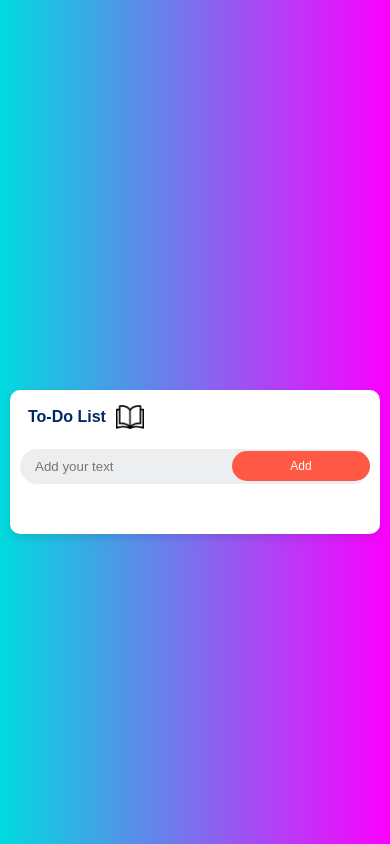
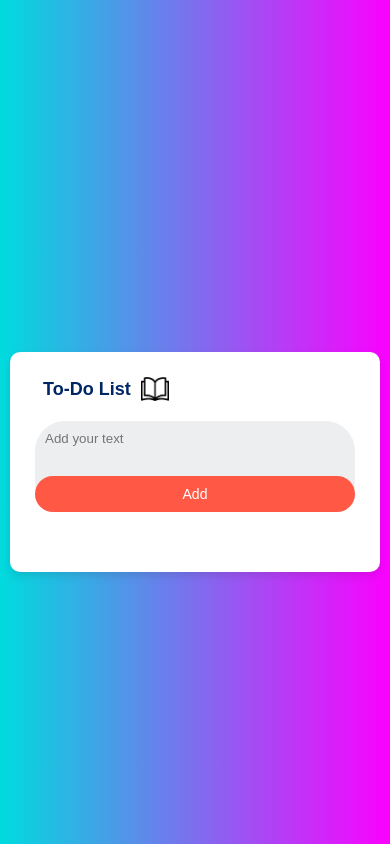
Before and after one commit to FathanMuhammad/todolist, a plain HTML site: page index.html in a window 390 px wide. Drawn offline with Linux system fonts and the light colour scheme.

Commit message:
Update style.css

```diff
--- a/style.css
+++ b/style.css
@@ -40,7 +40,7 @@
     justify-content: space-between;
     background: #edeef0;
     border-radius: 30px;
-    padding-left: 20px;
+
     margin-bottom: 25px;
 }
 input{
@@ -61,7 +61,7 @@ button{
     cursor: pointer;
     border-radius: 40px;
     transition: background 0.3s ease;
-    margin-left: 10px;
+
 }
 button:hover{
     background: #b73a2c;
@@ -120,13 +120,19 @@ ul li span:hover{
     }
 
     .row {
-        padding-left: 0px;
+        display: block;
     }
 
+    input{
+        flex: auto;
+        padding: 10px;
+        font-weight: 14px;
+    }
     button {
         padding: 10px 30px;
         font-size: 14px;
         width: 100%;
+        margin-top: 20px;
 
     }
 
@@ -148,41 +154,3 @@ ul li span:hover{
         line-height: 30px;
     }
 }
-
-@media (max-width: 480px) {
-    .todo-app {
-        padding: 15px 10px 25px;
-    }
-
-    .todo-app h2 {
-        font-size: 16px;
-    }
-
-    .row {
-        padding-left: 5px;
-    }
-
-    button {
-        padding: 8px 20px;
-        font-size: 12px;
-        width: 100%;
-    }
-
-    ul li {
-        font-size: 12px;
-        padding: 10px 8px 8px 35px;
-    }
-
-    ul li::before {
-        height: 20px;
-        width: 20px;
-        top: 8px;
-    }
-
-    ul li span {
-        width: 25px;
-        height: 25px;
-        font-size: 16px;
-        line-height: 25px;
-    }
-}
```
